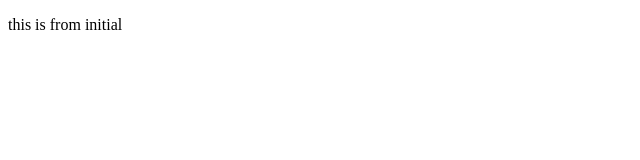
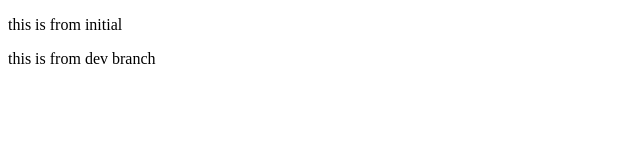
Before and after one commit to iamimranh/learnGit, a plain HTML site: page index.html in a window 1280 px wide. Shown: the whole page, without its empty margins (0-640 px from the left). Drawn offline with Linux system fonts and the light colour scheme.

Commit message:
p tag add from dev

```diff
--- a/index.html
+++ b/index.html
@@ -7,5 +7,6 @@
   </head>
   <body>
     <p>this is from initial</p>
+    <p>this is from dev branch</p>
   </body>
 </html>
```
